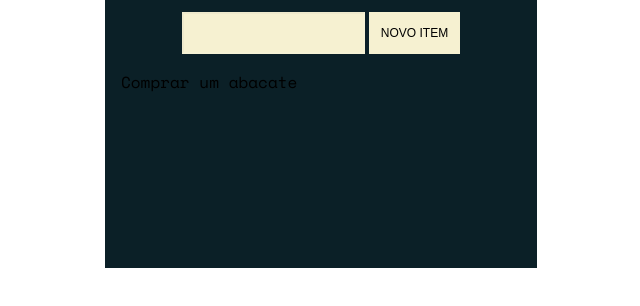
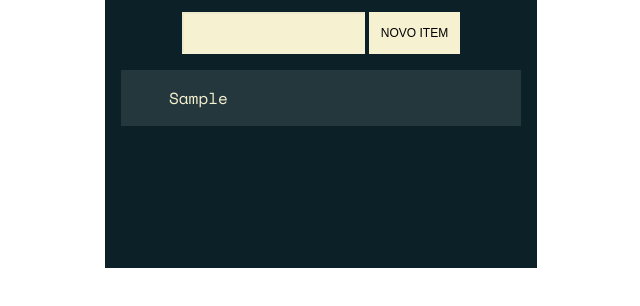
Before and after one commit to williamsartijose/JS-na-Web-Manipule-o-DOM-com-JavaScript, a plain HTML site: page index.html in a window 1280 px wide. Both pictures are taken after typing "Sample" into the empty fields and a click on the button "NOVO ITEM". Shown: the part 298-604 px from the top of the page, without its empty margins (319-959 px from the left). Drawn offline with nearby package versions, Linux system fonts and the light colour scheme; files whose address does not match are found by name; a web font is replaced by a local one.

Commit message:
Adcionar item na lista

```diff
--- a/index.html
+++ b/index.html
@@ -20,12 +20,9 @@
         <button class="form-button" data-form-button> Novo Item </button>
       </form>
 
-      <ul class="list">
-        <li class="tesk">
-        <p class="content">
-          Comprar um abacate
-        </p>
-      </li>
+      <ul class="list" data-list>
+
+
       </ul>
     </div>
     <script src="listaDeTarefas.js"></script>
--- a/assets/css/listaDeTarefas.js
+++ b/listaDeTarefas.js
@@ -2,9 +2,18 @@ const criarTarefa = (evento) => {
 
     evento.preventDefault()
 
+    const lista = document.querySelector('[data-list]')
     const input = document.querySelector('[data-form-input]')
     const valor = input.value
-    console.log( valor  )
+
+    const tarefa = document.createElement('li')
+    tarefa.classList.add('task')
+
+    const conteudo = `<p class="content">${valor}</p>`
+
+    tarefa.innerHTML = conteudo
+
+    lista.appendChild(tarefa)
     input.value = " "
 }
 
```
